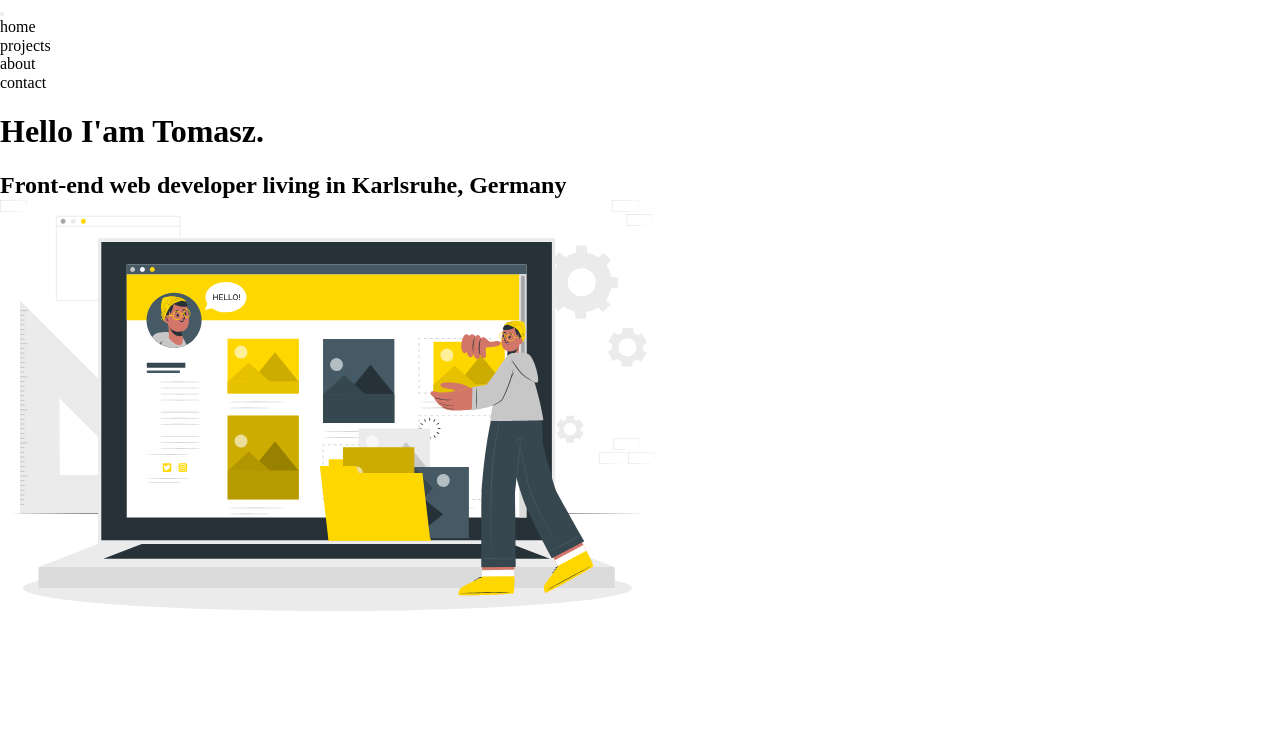
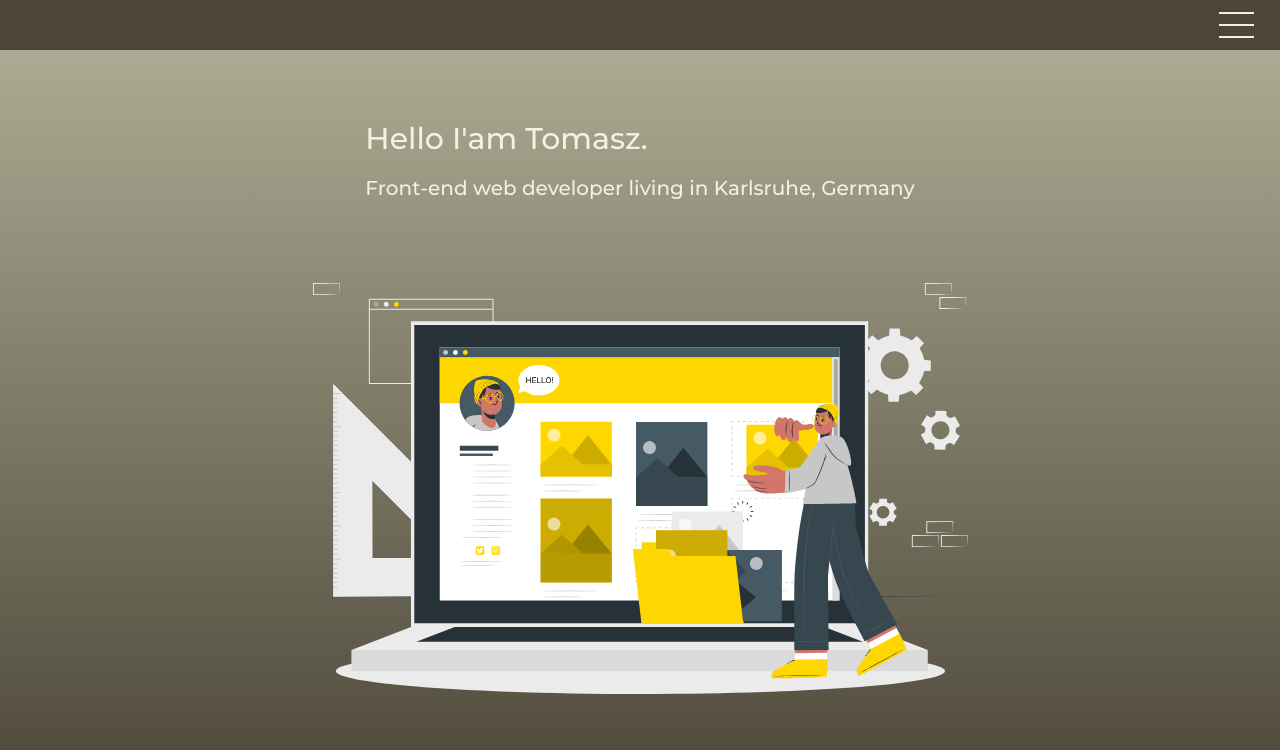
Before and after one commit to prociek/portfolio, a website built with Parcel: page src/index.html in a window 1280 px wide. Built offline with nearby package versions, Linux system fonts and the light colour scheme.

Commit message:
Add styling to header section

```diff
--- a/src/index.html
+++ b/src/index.html
@@ -27,12 +27,7 @@
   </head>
   <body>
     <header class="header">
-    </div class="header__nav-group">
-      <button class="header__hamburger">
-        <span class="header__hamburger-bar1"></span>
-        <span class="header__hamburger-bar2"></span>
-        <span class="header__hamburger-bar3"></span>
-      </button>
+      <div class="header__nav-group">
         <nav class="header__nav">
           <ul class="header__list">
             <li class="header__list-item"><a href="#home">home</a></li>
@@ -41,7 +36,12 @@
             <li class="header__list-item"><a href="#contact">contact</a></li>
           </ul>
         </nav>
-      <div>
+        <button class="header__hamburger">
+          <span class="header__hamburger-bar1"></span>
+          <span class="header__hamburger-bar2"></span>
+          <span class="header__hamburger-bar3"></span>
+        </button>
+      </div>
       <hgroup class="header__headings">
         <h1 class="header__heading-1">Hello I'am Tomasz.</h1>
         <h2 class="header__heading-2">
--- /dev/null
+++ b/src/sass/_header.scss
@@ -0,0 +1,71 @@
+.header {
+  display: flex;
+  flex-direction: column;
+  justify-content: space-evenly;
+  align-items: center;
+  width: 100%;
+  min-height: 100vh;
+  padding: 2rem;
+  color: $font-color-light;
+  background-image: linear-gradient(
+    to bottom,
+    $secondary-color,
+    $primary-color
+  );
+
+  &__nav-group {
+    position: fixed;
+    top: 0;
+    left: 0;
+    width: 100%;
+    height: 5rem;
+    display: flex;
+    align-items: center;
+    justify-content: flex-end;
+    background-color: $primary-color;
+  }
+
+  &__hamburger {
+    display: flex;
+    flex-direction: column;
+    justify-content: center;
+    align-items: center;
+    width: 4.8rem;
+    height: 4.8rem;
+    margin-right: 2rem;
+    background-color: $primary-color;
+    border: none;
+
+    & * {
+      display: block;
+      width: 3.5rem;
+      height: 2px;
+      background-color: $tertiary-color;
+    }
+
+    &-bar1 {
+      transform: translateY(-1rem);
+    }
+
+    &-bar3 {
+      transform: translateY(1rem);
+    }
+  }
+
+  &__nav {
+    position: absolute;
+    top: 5rem;
+    left: 0;
+    display: none;
+
+    .header__list-item a {
+      display: block;
+      width: 12rem;
+      padding: 1rem 2rem;
+      text-align: center;
+      background-color: $primary-color;
+      color: $tertiary-color;
+      border-top: 1px solid $tertiary-color;
+    }
+  }
+}
--- a/src/sass/_normalize.scss
+++ b/src/sass/_normalize.scss
@@ -1,13 +1,3 @@
-/* MY RESET */
-
-*,
-*::after,
-*::before {
-  margin: 0;
-  padding: 0;
-  box-sizing: inherit;
-}
-
 /*! normalize.css v8.0.1 | MIT License | github.com/necolas/normalize.css */
 
 /* Document
@@ -21,18 +11,6 @@
 html {
   line-height: 1.15; /* 1 */
   -webkit-text-size-adjust: 100%; /* 2 */
-  box-sizing: border-box;
-}
-
-/* Sections
-   ========================================================================== */
-
-/**
- * Remove the margin in all browsers.
- */
-
-body {
-  margin: 0;
 }
 
 /**
@@ -81,7 +59,9 @@ pre {
    ========================================================================== */
 
 /**
- * Remove the gray background on active links in IE 10.
+ * 1. Remove the gray background on active links in IE 10 in all states.
+ * 2. Set color to black.
+ * 3. Remove underling.
  */
 
 a,
@@ -89,8 +69,16 @@ a:hover,
 a:active,
 a:visited {
   background-color: transparent;
-  color: black;
+  color: inherit;
   text-decoration: none;
+}
+
+/**
+ * Remove list styling
+ */
+
+ul {
+  list-style: none;
 }
 
 /**
--- a/src/sass/_typography.scss
+++ b/src/sass/_typography.scss
@@ -23,3 +23,44 @@
   font-style: normal;
   font-display: swap;
 }
+
+/* RESET */
+
+/* Remove all margin and padding in all elements, inherit box-sizing that we set to border-box */
+
+*,
+*::after,
+*::before {
+  margin: 0;
+  padding: 0;
+  box-sizing: inherit;
+}
+
+html {
+  box-sizing: border-box;
+  font-size: 62.5%;
+}
+
+body {
+  font-family: $primary-font, sans-serif;
+  font-weight: 400;
+  font-size: 1.6rem;
+}
+
+h1,
+h2,
+h3,
+h4,
+h5,
+h6 {
+  font-weight: 500;
+  color: $tertiary-color;
+}
+
+h1 {
+  font-size: 3rem;
+}
+
+h2 {
+  font-size: 2rem;
+}
--- a/src/sass/_variables.scss
+++ b/src/sass/_variables.scss
@@ -3,6 +3,8 @@ $primary-color: #4c4637;
 $secondary-color: #b1b299;
 $tertiary-color: #f6f0e0;
 $accent-color: #ffd700;
+$font-color-light: #fff;
+$font-color-dark: $primary-color;
 
 /* FONTS */
 $primary-font: "Montserrat";
--- a/src/sass/main.scss
+++ b/src/sass/main.scss
@@ -1,3 +1,4 @@
 @import "./variables";
 @import "./normalize";
 @import "./typography";
+@import "./header";
```
Lines whose indentation alone changed are shown as unchanged.
